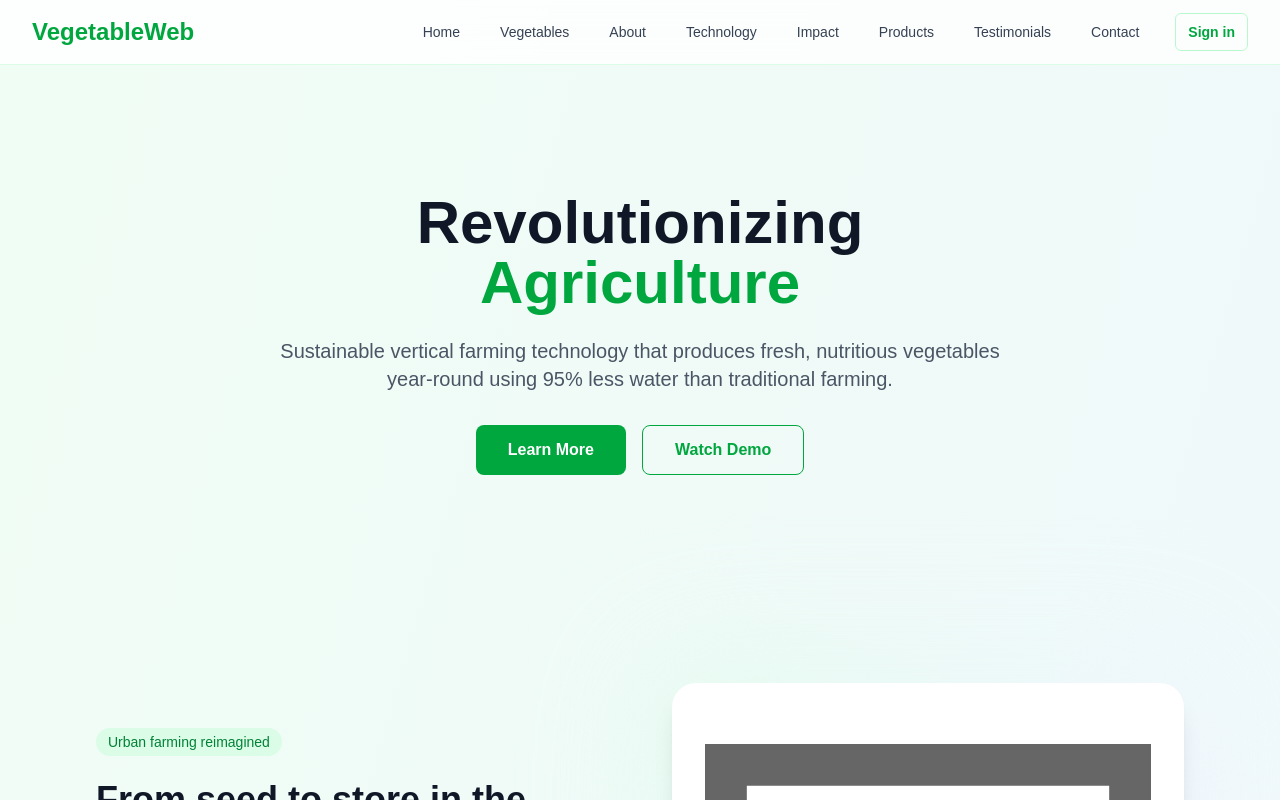
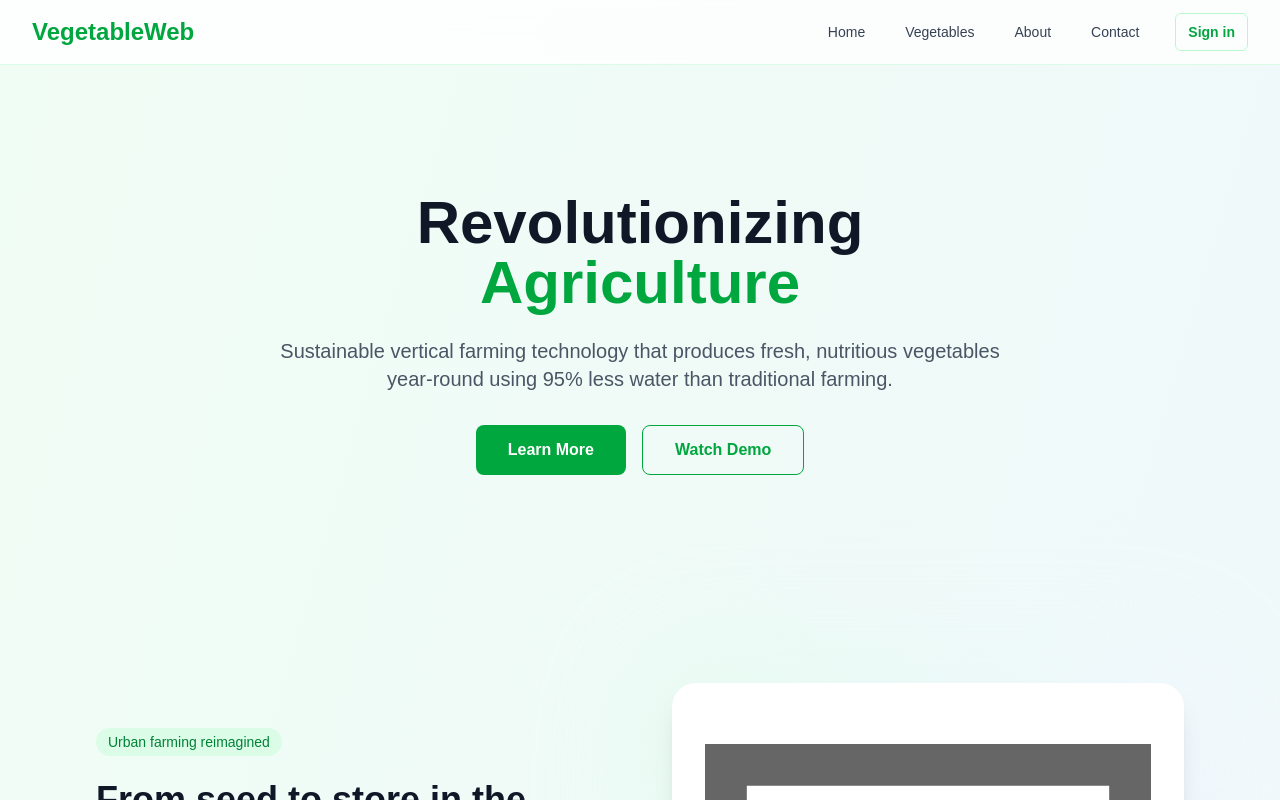
Before and after one commit to Yxggla/vegetable-web, a Next.js app: page / in a window 1280 px wide. Shown: the top 800 px of the page. Built offline with nearby package versions, Linux system fonts and the light colour scheme.

Commit message:
Comment out unused navigation items in primaryNavItems for cleaner code.

```diff
--- a/src/components/navigation/navItems.ts
+++ b/src/components/navigation/navItems.ts
@@ -7,9 +7,9 @@ export const primaryNavItems: NavItem[] = [
 	{ href: "/", label: "Home" },
 	{ href: "/vegetables", label: "Vegetables" },
 	{ href: "/about", label: "About" },
-	{ href: "/technology", label: "Technology" },
-	{ href: "/impact", label: "Impact" },
-	{ href: "/products", label: "Products" },
-	{ href: "/testimonials", label: "Testimonials" },
+	// { href: "/technology", label: "Technology" },
+	// { href: "/impact", label: "Impact" },
+	// { href: "/products", label: "Products" },
+	// { href: "/testimonials", label: "Testimonials" },
 	{ href: "/contact", label: "Contact" },
 ];
```
